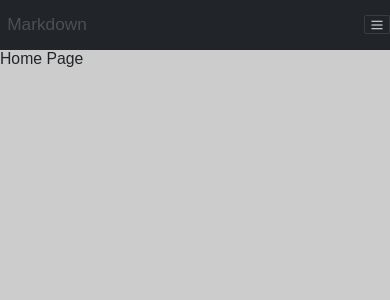
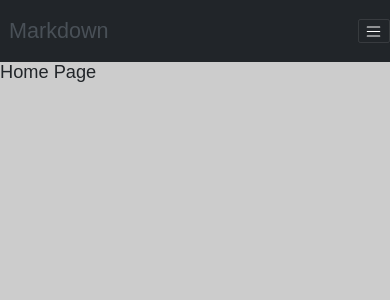
Before and after one commit to mshyam25/Markdown-FE, a React (Create React App) app: page / in a window 390 px wide. Shown: the top 300 px of the page. Built offline with nearby package versions, Linux system fonts and the light colour scheme; a web font is replaced by a local one.

Commit message:
font size fix

```diff
--- a/src/mediaqueries.css
+++ b/src/mediaqueries.css
@@ -98,9 +98,6 @@
 /* BELOW 400px (Phones) */
 
 @media (max-width: 25rem) {
-  html {
-    font-size: 45%;
-  }
   .content,
   .markdown {
     gap: 1.2rem;
```
